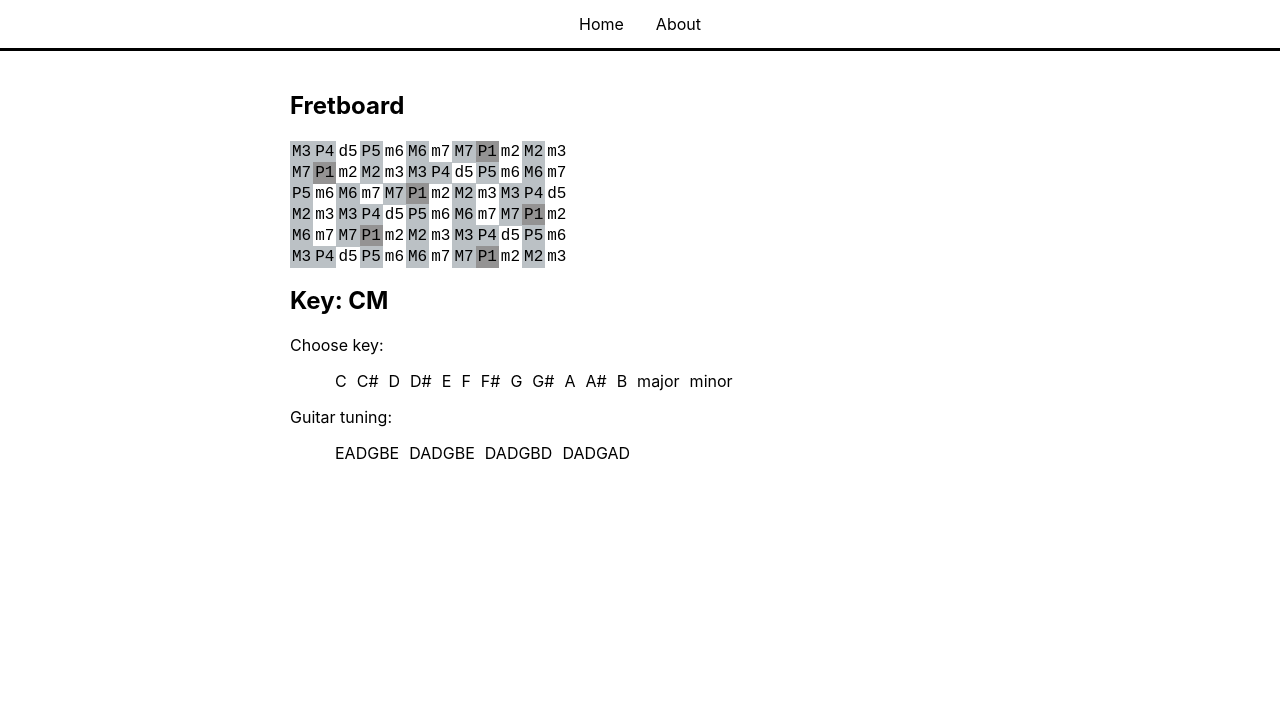
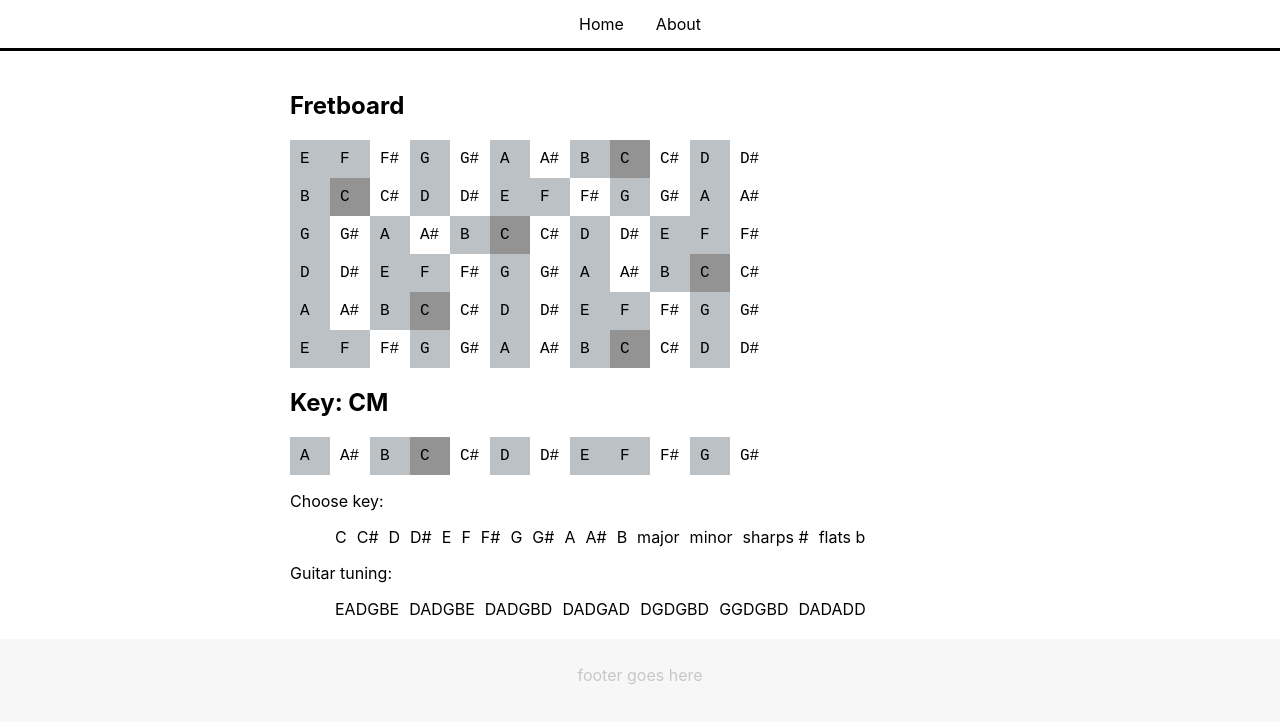
Before and after one commit to edric-m/react-project, a React (Create React App) app: page / in a window 1280 px wide. Shown: the top 722 px of the page. Built offline with nearby package versions, Linux system fonts and the light colour scheme.

Commit message:
changed fretboard display to show notes instead. added temporary footer

```diff
--- a/src/App.css
+++ b/src/App.css
@@ -54,25 +54,45 @@
   background-color: rgb(223, 223, 223);
 }
 
+/*----------- header + footer -------------*/
+footer {
+  /*position: fixed; footer always stays in view*/
+  left: 0;
+  bottom: 0;
+  width: 100%;
+  background-color: rgb(248, 247, 247);
+  color: rgb(199, 199, 199);
+  text-align: center;
+  box-shadow: 0 50vh 0 50vh rgb(248, 247, 247);  /*fill footer to the bottom of page*/
+  margin-top: 20px;
+  padding-top: 10px;
+}
+
 /*----------- fretboard -------------*/
 .note {
-  display: inline;
+  display: inline-block;
   font-family: 'Courier New', Courier, monospace;
-  padding: 2px;
+  padding: 10px;
+  margin: 0px;
+  min-width: 20px;
 }
 
 .note-scale {
   background-color: rgb(187, 193, 197);
-  display: inline;
+  display: inline-block;
   font-family: 'Courier New', Courier, monospace;
-  padding: 2px;
+  padding: 10px;
+  margin: 0px;
+  min-width: 20px;
 }
 
 .note-root {
   background-color: rgb(148, 147, 147);
-  display: inline;
+  display: inline-block;
   font-family: 'Courier New', Courier, monospace;
-  padding: 2px;
+  padding: 10px;
+  margin: 0px;
+  min-width: 20px;
 }
 
 /*----------key selector ------------*/
--- a/src/App.js
+++ b/src/App.js
@@ -5,6 +5,7 @@ import {
 } from 'react-router-dom';
 import './App.css';
 import NavBar from './NavBar.js';
+import Footer from './Footer.js';
 import HomePage from './pages/HomePage.js';
 import AboutPage from './pages/AboutPage.js';
 
@@ -18,6 +19,7 @@ class App extends Component {
             <Route path="/" component={HomePage} exact />
             <Route path="/about" component={AboutPage} />
           </div>
+          <Footer />
         </div>
       </Router>
 
--- /dev/null
+++ b/src/Footer.js
@@ -0,0 +1,10 @@
+import React from 'react';
+//import { Link } from 'react-router-dom';
+
+const Footer = () => (
+    <footer>
+        <p>footer goes here</p>
+    </footer>
+);
+
+export default Footer;
--- a/src/components/fretboard.js
+++ b/src/components/fretboard.js
@@ -24,6 +24,8 @@ class Fretboard extends React.Component {
             <div>
                 <String tuning={this.props.tuning[0]} keyNote={this.props.keyNote} scale={this.props.scale} />
             </div>
+            <h2>Key: {this.props.keyNote}{this.props.scale}</h2>
+            <String tuning="A" keyNote={this.props.keyNote} scale={this.props.scale} />
             </>
         );
     }
--- a/src/components/note.js
+++ b/src/components/note.js
@@ -3,17 +3,17 @@ import React from 'react';
 class Note extends React.Component {
     render() {
         if (this.props.scale === "m") {
-            if (this.props.note[1] === "1") {
+            if (this.props.degree[1] === "1") {
                 return <p className="note-root">{this.props.note}</p>
-            } else if (this.props.note === "M2" || this.props.note[0] === "P" || this.props.note === "m3" || this.props.note === "m6" || this.props.note === "m7") {
+            } else if (this.props.degree === "M2" || this.props.degree[0] === "P" || this.props.degree === "m3" || this.props.degree === "m6" || this.props.degree === "m7") {
                 return <p className="note-scale">{this.props.note}</p>
             } else {
                 return <p className="note">{this.props.note}</p>
             }
         } else {
-            if (this.props.note[1] === "1") {
+            if (this.props.degree[1] === "1") {
                 return <p className="note-root">{this.props.note}</p>
-            } else if (this.props.note[0] === "M" || this.props.note[0] === "P") {
+            } else if (this.props.degree[0] === "M" || this.props.degree[0] === "P") {
                 return <p className="note-scale">{this.props.note}</p>
             } else {
                 return <p className="note">{this.props.note}</p>
--- a/src/components/string.js
+++ b/src/components/string.js
@@ -56,74 +56,74 @@ class String extends React.Component {
         switch(tuning) {
             case 'E':
                 //return 'E,F,F#,G,G#,A,A#,B,C,C#,D,D#,E';
-                return this.getVal(notes, "E") + ' ' +
-                this.getVal(notes, "F") + ' ' +
-                this.getVal(notes, "F#") + ' ' +
-                this.getVal(notes, "G") + ' ' +
-                this.getVal(notes, "G#") + ' ' +
-                this.getVal(notes, "A") + ' ' +
-                this.getVal(notes, "A#") + ' ' +
-                this.getVal(notes, "B") + ' ' +
-                this.getVal(notes, "C") + ' ' +
-                this.getVal(notes, "C#") + ' ' +
-                this.getVal(notes, "D") + ' ' +
-                this.getVal(notes, "D#");
+                return [this.getVal(notes, "E"),
+                this.getVal(notes, "F"),
+                this.getVal(notes, "F#"),
+                this.getVal(notes, "G"),
+                this.getVal(notes, "G#"),
+                this.getVal(notes, "A"),
+                this.getVal(notes, "A#"),
+                this.getVal(notes, "B"),
+                this.getVal(notes, "C"),
+                this.getVal(notes, "C#"),
+                this.getVal(notes, "D"),
+                this.getVal(notes, "D#")];
             case 'A':
                 //return 'A,A#,B,C,C#,D,D#,E,F,F#,G,G#,A';
-                return this.getVal(notes, "A") + ' ' +
-                this.getVal(notes, "A#") + ' ' +
-                this.getVal(notes, "B") + ' ' +
-                this.getVal(notes, "C") + ' ' +
-                this.getVal(notes, "C#") + ' ' +
-                this.getVal(notes, "D") + ' ' +
-                this.getVal(notes, "D#") + ' ' +
-                this.getVal(notes, "E") + ' ' +
-                this.getVal(notes, "F") + ' ' +
-                this.getVal(notes, "F#") + ' ' +
-                this.getVal(notes, "G") + ' ' +
-                this.getVal(notes, "G#");
+                return [this.getVal(notes, "A"),
+                this.getVal(notes, "A#"),
+                this.getVal(notes, "B"),
+                this.getVal(notes, "C"),
+                this.getVal(notes, "C#"),
+                this.getVal(notes, "D"),
+                this.getVal(notes, "D#"),
+                this.getVal(notes, "E"),
+                this.getVal(notes, "F"),
+                this.getVal(notes, "F#"),
+                this.getVal(notes, "G"),
+                this.getVal(notes, "G#")];
             case 'D':
                 //return 'D,D#,E,F,F#,G,G#,A,A#,B,C,C#,D';
-                return this.getVal(notes, "D") + ' ' +
-                this.getVal(notes, "D#") + ' ' +
-                this.getVal(notes, "E") + ' ' +
-                this.getVal(notes, "F") + ' ' +
-                this.getVal(notes, "F#") + ' ' +
-                this.getVal(notes, "G") + ' ' +
-                this.getVal(notes, "G#") + ' ' +
-                this.getVal(notes, "A") + ' ' +
-                this.getVal(notes, "A#") + ' ' +
-                this.getVal(notes, "B") + ' ' +
-                this.getVal(notes, "C") + ' ' +
-                this.getVal(notes, "C#");
+                return [this.getVal(notes, "D"),
+                this.getVal(notes, "D#"),
+                this.getVal(notes, "E"),
+                this.getVal(notes, "F"),
+                this.getVal(notes, "F#"),
+                this.getVal(notes, "G"),
+                this.getVal(notes, "G#"),
+                this.getVal(notes, "A"),
+                this.getVal(notes, "A#"),
+                this.getVal(notes, "B"),
+                this.getVal(notes, "C"),
+                this.getVal(notes, "C#")];
             case 'G':
                 //return 'G,G#,A,A#,B,C,C#,D,D#,E,F,F#,G';
-                return this.getVal(notes, "G") + ' ' +
-                this.getVal(notes, "G#") + ' ' +
-                this.getVal(notes, "A") + ' ' +
-                this.getVal(notes, "A#") + ' ' +
-                this.getVal(notes, "B") + ' ' +
-                this.getVal(notes, "C") + ' ' +
-                this.getVal(notes, "C#") + ' ' +
-                this.getVal(notes, "D") + ' ' +
-                this.getVal(notes, "D#") + ' ' +
-                this.getVal(notes, "E") + ' ' +
-                this.getVal(notes, "F") + ' ' +
-                this.getVal(notes, "F#");
+                return [this.getVal(notes, "G"),
+                this.getVal(notes, "G#"),
+                this.getVal(notes, "A"),
+                this.getVal(notes, "A#"),
+                this.getVal(notes, "B"),
+                this.getVal(notes, "C"),
+                this.getVal(notes, "C#"),
+                this.getVal(notes, "D"),
+                this.getVal(notes, "D#"),
+                this.getVal(notes, "E"),
+                this.getVal(notes, "F"),
+                this.getVal(notes, "F#")];
             case 'B':
                 //return 'B,C,C#,D,D#,E,F,F#,G,G#,A,A#,B';
-                return this.getVal(notes, "B") + ' ' +
-                this.getVal(notes, "C") + ' ' +
-                this.getVal(notes, "C#") + ' ' +
-                this.getVal(notes, "D") + ' ' +
-                this.getVal(notes, "D#") + ' ' +
-                this.getVal(notes, "E") + ' ' +
-                this.getVal(notes, "F") + ' ' +
-                this.getVal(notes, "F#") + ' ' +
-                this.getVal(notes, "G") + ' ' +
-                this.getVal(notes, "G#") + ' ' +
-                this.getVal(notes, "A") + ' ' +
-                this.getVal(notes, "A#");
+                return [this.getVal(notes, "B"),
+                this.getVal(notes, "C"),
+                this.getVal(notes, "C#"),
+                this.getVal(notes, "D"),
+                this.getVal(notes, "D#"),
+                this.getVal(notes, "E"),
+                this.getVal(notes, "F"),
+                this.getVal(notes, "F#"),
+                this.getVal(notes, "G"),
+                this.getVal(notes, "G#"),
+                this.getVal(notes, "A"),
+                this.getVal(notes, "A#")];
             default:
                 return 'n/a';
         }
@@ -137,14 +137,14 @@ class String extends React.Component {
                 result = notes[i].value;
             }
         }
-        return result.toString(10);
+        return {"note" : note , "degree" : result.toString(10)};
     }
 
     render() {
-        let x = this.chooseString(this.props.tuning, this.props.keyNote).split(" ");
+        let x = this.chooseString(this.props.tuning, this.props.keyNote);
         return (
             x.map((item,key) => (
-                <Note note={item} scale={this.props.scale}/>)
+                <Note note={item.note} degree={item.degree} scale={this.props.scale}/>)
             )
         );
     }
--- a/src/pages/HomePage.js
+++ b/src/pages/HomePage.js
@@ -28,7 +28,6 @@ class HomePage extends React.Component {
             <>
             <Fretboard keyNote={this.state.chosenNote} scale={this.state.scaleType} tuning={this.state.tuning} />
 
-            <h2>Key: {this.state.chosenNote}{this.state.scaleType}</h2>
             <p>Choose key:</p>
             <ul className="choose-key">
                 <li onClick={(e) => this.chooseKey("C")}>C</li>
@@ -45,6 +44,8 @@ class HomePage extends React.Component {
                 <li onClick={(e) => this.chooseKey("B")}>B</li>
                 <li onClick={(e) => this.chooseScale("M")}>major</li>
                 <li onClick={(e) => this.chooseScale("m")}>minor</li>
+                <li onClick={(e) => (e)}>sharps #</li>
+                <li onClick={(e) => (e)}>flats b</li>
             </ul>
             <p>Guitar tuning:</p>
             <ul className="choose-key">
@@ -52,6 +53,9 @@ class HomePage extends React.Component {
                 <li onClick={(e) => this.chooseTuning("DADGBE")}>DADGBE</li>
                 <li onClick={(e) => this.chooseTuning("DADGBD")}>DADGBD</li>
                 <li onClick={(e) => this.chooseTuning("DADGAD")}>DADGAD</li>
+                <li onClick={(e) => this.chooseTuning("DGDGBD")}>DGDGBD</li>
+                <li onClick={(e) => this.chooseTuning("GGDGBD")}>GGDGBD</li>
+                <li onClick={(e) => this.chooseTuning("DADADD")}>DADADD</li>
             </ul>
             </>
         )
```
